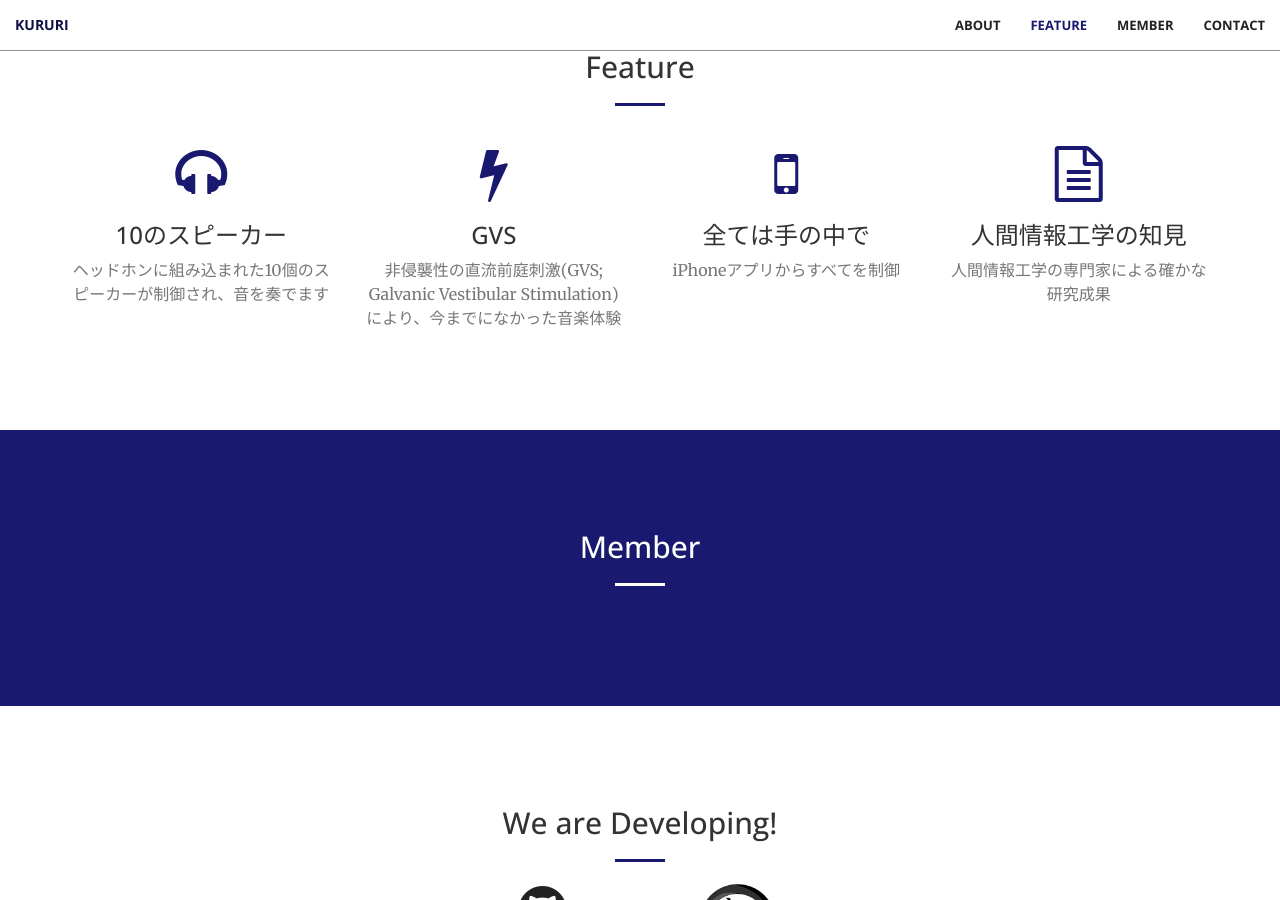
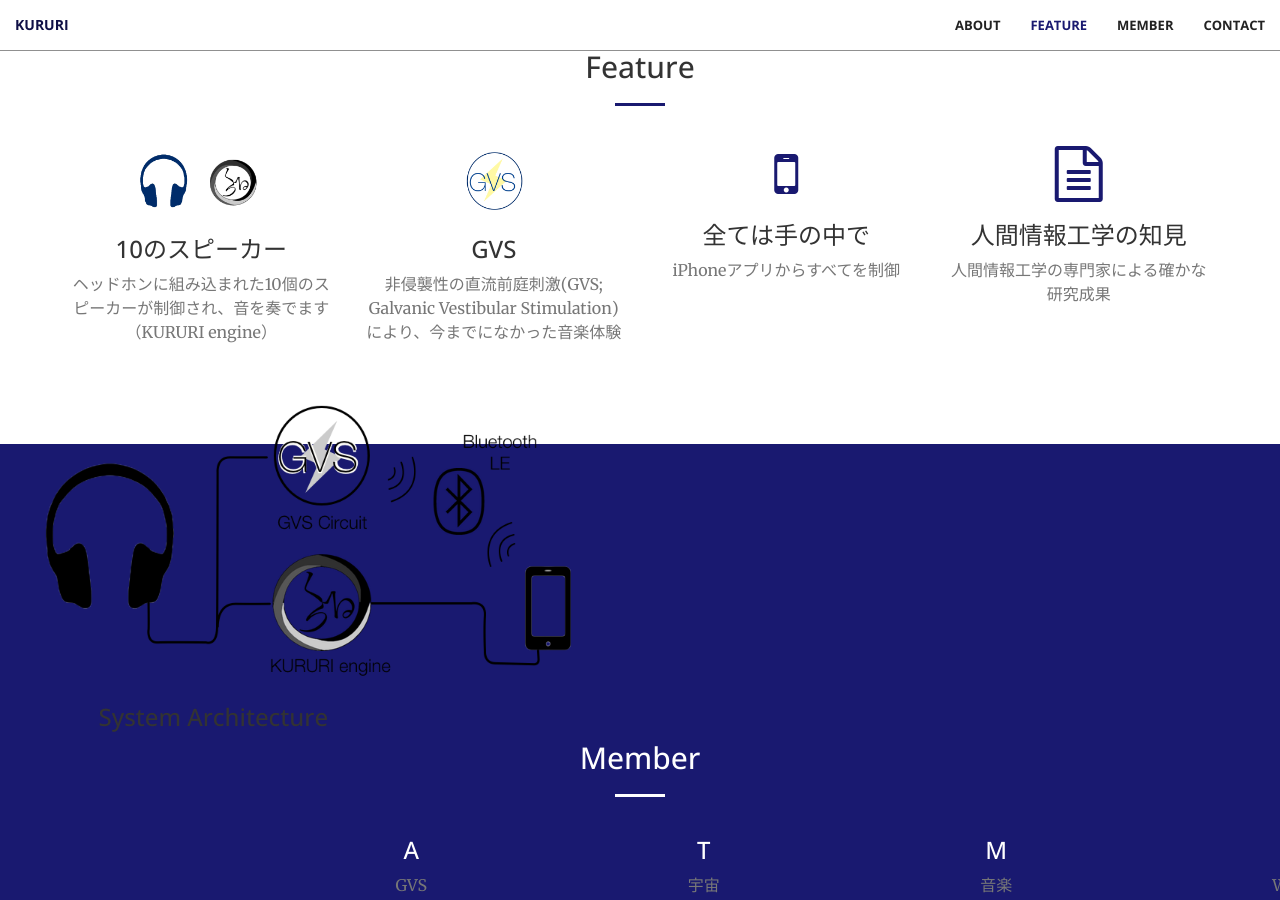
Before and after one commit to atmm/atmm.github.io, a Jekyll site: the page built from index.html, in a window 1280 px wide and 900 px high, scrolled down 1491 px. Built offline with Jekyll 4.4.1, drawn with Linux system fonts in a browser that asks for light colours; some of the changed text lies outside the part shown.

Commit message:
update system architecture

```diff
--- a/Gemfile
+++ b/Gemfile
@@ -9,7 +9,7 @@
 #
 # This will help ensure the proper Jekyll version is running.
 # Happy Jekylling!
-gem "jekyll", "3.3.1"
+gem "jekyll", "~> 3.3.1"
 
 # This is the default theme for new Jekyll sites. You may change this to anything you like.
 gem "minima", "~> 2.0"
--- a/_includes/contact.html
+++ b/_includes/contact.html
@@ -18,15 +18,16 @@
                 <p>{{ site.email }}</p>
             </a>
         </div>-->
-            <div class="col-lg-2 col-lg-offset-4 text-center">
+            <div class="col-md-2 col-md-offset-4 text-center">
                 <a href="https://github.com/{{ site.github_username }}">
                     <i class="fa fa-github fa-3x wow bounceIn" data-wow-delay=".1s"></i>
                     <p>{{ site.github_username }}</p>
                 </a>
             </div>
-            <div class="col-lg-2 text-center">
+            <div class="col-md-2 text-center">
                 <a href="#page-top">
-                    <img class="wow bounceIn" data-wow-delay=".1s" src="img/kururi.png" width="80px"></img>
+                    <img class="wow bounceIn" data-wow-delay=".1s" src="img/kururi.png" width="70px"></img>
+                    <p>Kururi</p>
                 </a>
             </div>
         </div>
--- a/_includes/header.html
+++ b/_includes/header.html
@@ -1,7 +1,7 @@
 <header>
     <div class="header-content">
         <div class="header-content-inner">
-            <h1>KURURI : The only headphone that meets with GVS</h1>
+            <h1>KURURI GVS : The only headphone that meets with GVS</h1>
             <hr>
              <p class-"header-content-phrase">三半規管に伝わる "新" 音感</p>
             <a href="#about" class="btn btn-primary btn-xl page-scroll">Find Out More</a>
--- a/_includes/member.html
+++ b/_includes/member.html
@@ -5,6 +5,40 @@
                   <h2 class="section-heading">Member</h2>
                   <hr class="light">
 
+                  <div class="container">
+                      <div class="row">
+                          <div class="col-lg-3 col-md-6 text-center">
+                              <div class="service-box">
+                                  <!-- <img class="wow bounceIn" src="img/kururi_engine.png" height="70px" style="display:inline-block"></img> -->
+                                  <h3>A</h3>
+                                  <p class="text-muted">GVS</p>
+                              </div>
+                          </div>
+                          <!--col-md-6 にするとサイズが大きく計算される謎-->
+                          <div class="col-lg-3 col-md-5 text-center">
+                              <div class="service-box">
+                                  <!-- <i class="fa fa-4x fa-bolt wow bounceIn text-primary" data-wow-delay=".1s"></i> -->
+                                  <!-- <img class="wow bounceIn text-primary" src="img/gvs.png" height="70px" data-wow-delay=".1s"></img> -->
+                                  <h3>T</h3>
+                                  <p class="text-muted">宇宙</p>
+                              </div>
+                          </div>
+                          <div class="col-lg-3 col-md-6 text-center">
+                              <div class="service-box">
+                                  <!-- <i class="fa fa-4x fa-mobile wow bounceIn text-primary" data-wow-delay=".2s"></i> -->
+                                  <h3>M</h3>
+                                  <p class="text-muted">音楽</p>
+                              </div>
+                          </div>
+                          <div class="col-lg-3 col-md-5 text-center">
+                              <div class="service-box">
+                                  <!-- <i class="fa fa-4x fa-file-text-o wow bounceIn text-primary" data-wow-delay=".3s"></i> -->
+                                  <h3>M</h3>
+                                  <p class="text-muted">Web</p>
+                              </div>
+                          </div>
+                      </div>
+                  </div>
             </div>
         </div>
     </div>
--- a/_includes/services.html
+++ b/_includes/services.html
@@ -11,14 +11,16 @@
         <div class="row">
             <div class="col-lg-3 col-md-6 text-center">
                 <div class="service-box">
-                    <i class="fa fa-4x fa-headphones wow bounceIn text-primary"></i>
+                    <img class="wow bounceIn" src="img/kururi_engine.png" height="70px" style="display:inline-block"></img>
                     <h3>10のスピーカー</h3>
-                    <p class="text-muted">ヘッドホンに組み込まれた10個のスピーカーが制御され、音を奏でます</p>
+                    <p class="text-muted">ヘッドホンに組み込まれた10個のスピーカーが制御され、音を奏でます（KURURI engine）</p>
                 </div>
             </div>
-            <div class="col-lg-3 col-md-6 text-center">
+            <!--col-md-6 にするとサイズが大きく計算される謎-->
+            <div class="col-lg-3 col-md-5 text-center">
                 <div class="service-box">
-                    <i class="fa fa-4x fa-bolt wow bounceIn text-primary" data-wow-delay=".1s"></i>
+                    <!-- <i class="fa fa-4x fa-bolt wow bounceIn text-primary" data-wow-delay=".1s"></i> -->
+                    <img class="wow bounceIn text-primary" src="img/gvs.png" height="70px" data-wow-delay=".1s"></img>
                     <h3>GVS</h3>
                     <p class="text-muted">非侵襲性の直流前庭刺激(GVS; Galvanic Vestibular Stimulation)により、今までになかった音楽体験</p>
                 </div>
@@ -30,7 +32,7 @@
                     <p class="text-muted">iPhoneアプリからすべてを制御</p>
                 </div>
             </div>
-            <div class="col-lg-3 col-md-6 text-center">
+            <div class="col-lg-3 col-md-5 text-center">
                 <div class="service-box">
                     <i class="fa fa-4x fa-file-text-o wow bounceIn text-primary" data-wow-delay=".3s"></i>
                     <h3>人間情報工学の知見</h3>
@@ -39,4 +41,8 @@
             </div>
         </div>
     </div>
+    <div class="col-lg-4 col-lg-offset-2 text-center" style="margin: 40px 0px 0px 0px;">
+        <img src="img/system.png" width="600px"></img>
+        <h3>System Architecture</h3>
+    </div>
 </section>
```
Also changed, not shown: Gemfile.lock, img/gvs.png (added), img/kururi_engine.png (added), img/system.png (added), 3 other files.
